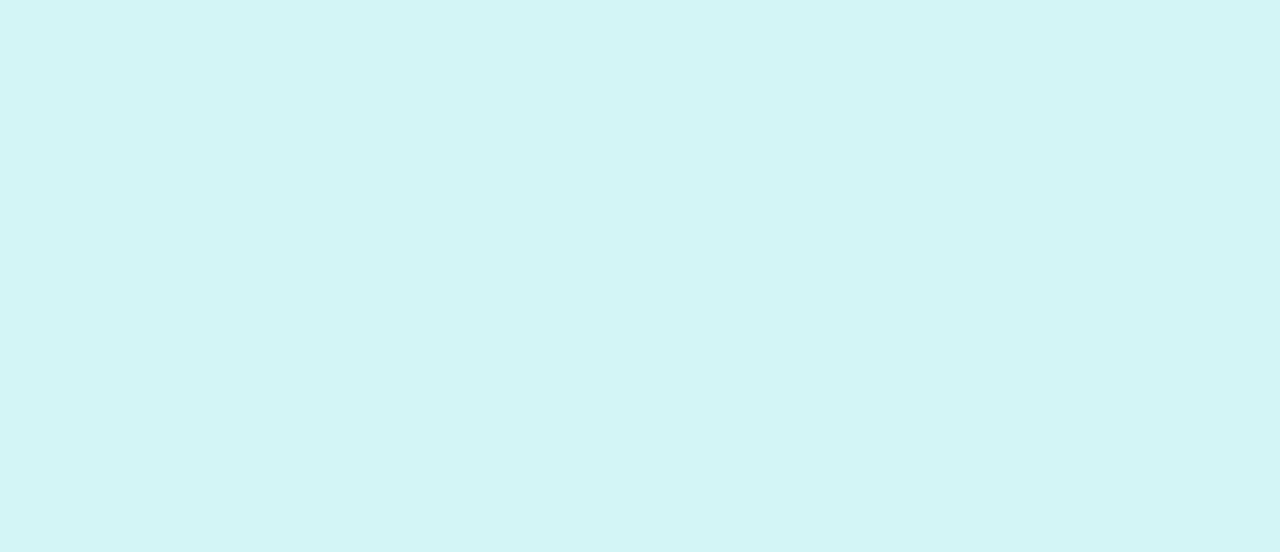
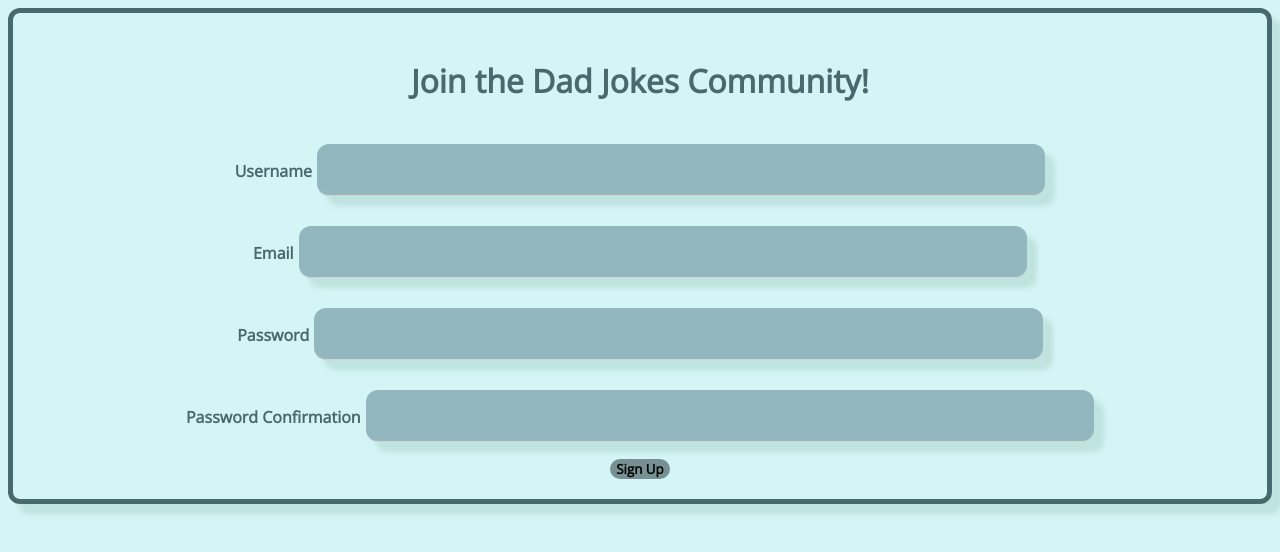
Before and after one commit to build-dad-jokes/front-end, a React (Create React App) app in the folder my-react-app/: page /signup in a window 1280 px wide. Shown: the top 552 px of the page. Built offline with nearby package versions, Linux system fonts and the light colour scheme.

Commit message:
sign up form done

```diff
--- a/my-react-app/src/App.js
+++ b/my-react-app/src/App.js
@@ -2,13 +2,17 @@ import React, { Component } from 'react';
 import { BrowserRouter, Route } from "react-router-dom";
 import Home from "./components/Home";
 import LoginForm from "./components/LoginForm/LoginForm";
+import SignUpForm from "./components/SignUpForm/SignUpForm";
 
 class App extends Component {
     render() {
         return (
             <BrowserRouter>
-                <Route path="/" exact={true} component={Home} />
-                <Route path="/login" component={LoginForm} />
+                <div>
+                    <Route path="/" exact={true} component={Home} />
+                    <Route path="/login" component={LoginForm} />
+                    <Route path="/signup" component={SignUpForm} />
+                </div>
             </BrowserRouter>
         );
     }
--- a/my-react-app/src/components/LoginForm/LoginForm.css
+++ b/my-react-app/src/components/LoginForm/LoginForm.css
@@ -1,9 +1,8 @@
 @import url('https://fonts.googleapis.com/css?family=Open+Sans&display=swap');
-
 form {
     border: 5px solid #476A6F;
     border-radius: 12px;
-    box-shadow: 10px 10px 5px  rgba(126, 176, 155, .25);
+    box-shadow: 10px 10px 5px rgba(126, 176, 155, .25);
 }
 
 body {
@@ -35,18 +34,16 @@ input {
     margin-left: 5px;
     font-family: 'Open Sans', sans-serif;
     font-weight: bold;
-    color:  #476A6F;
+    color: #476A6F;
     align-items: center;
     border-radius: 12px;
-    box-shadow: 10px 10px 5px rgba(126, 176, 155, .25); /* 126, 176, 155 */
+    box-shadow: 10px 10px 5px rgba(126, 176, 155, .25);
+    /* 126, 176, 155 */
 }
 
 input:hover {
-    background-color:#519E8A;
-
+    background-color: #519E8A;
 }
-
-
 
 div {
     font-family: 'Open Sans', sans-serif;
@@ -58,6 +55,20 @@ div {
     align-items: center;
     cursor: pointer;
     border-radius: 12px;
+}
 
+.btn {
+    border: #476A6F;
+    background-color: rgb(118, 144, 148);
+    font-family: 'Open Sans', sans-serif;
+    font: 30px;
+    font-weight: bold;
+    cursor: pointer;
+    border-radius: 12px;
+}
 
+h1 {
+    text-align: center;
+    font-weight: bold;
+    padding: 5px;
 }
--- /dev/null
+++ b/my-react-app/src/components/SignUpForm/SignUpForm.js
@@ -0,0 +1,90 @@
+import React from 'react';
+
+class SignUpForm extends React.Component {
+    constructor(props) {
+        super(props);
+        this.state = {
+            username: '',
+            email: '',
+            password: '',
+            passwordConfirmation: '',
+
+        }
+
+        this.onChange = this.onChange.bind(this);
+        this.onSubmit = this.onSubmit.bind(this);
+    }
+
+    onChange(e) {
+        this.setState({ [e.target.name]: e.target.value });
+    }
+
+    onSubmit(e) {
+        e.preventDefault();
+        console.log(this.state);
+    }
+
+    render() {
+        return (
+            <form onSubmit={this.onSubmit}>
+                <h1>Join the Dad Jokes Community! </h1>
+
+                <div className="form-group">
+                    <label className="control-label">Username</label>
+                    <input
+                        value={this.state.username}
+                        onChange={this.onChange}
+                        type="text"
+                        name="username"
+                        className="form-control"
+                    />
+                </div>
+
+                <div className="form-group">
+                    <label className="control-label">Email</label>
+                    <input
+                        value={this.state.email}
+                        onChange={this.onChange}
+                        type="text"
+                        name="email"
+                        className="form-control"
+                    />
+                </div>
+
+                <div className="form-group">
+                    <label className="control-label">Password</label>
+                    <input
+                        value={this.state.password}
+                        onChange={this.onChange}
+                        type="text"
+                        name="password"
+                        className="form-control"
+                    />
+                </div>
+
+                <div className="form-group">
+                    <label className="control-label">Password Confirmation</label>
+                    <input
+                        value={this.state.passwordConfirmation}
+                        onChange={this.onChange}
+                        type="text"
+                        name="passwordconfirmation"
+                        className="form-control"
+                    />
+                </div>
+
+                <div className="form-group">
+                    <button className="btn">
+                        Sign Up
+                        </button>
+                </div>
+            </form>
+
+
+
+
+        );
+    }
+}
+
+export default SignUpForm;
```
Also changed, not shown: my-react-app/src/components/RegisterForm/RegisterForm.js (deleted).
